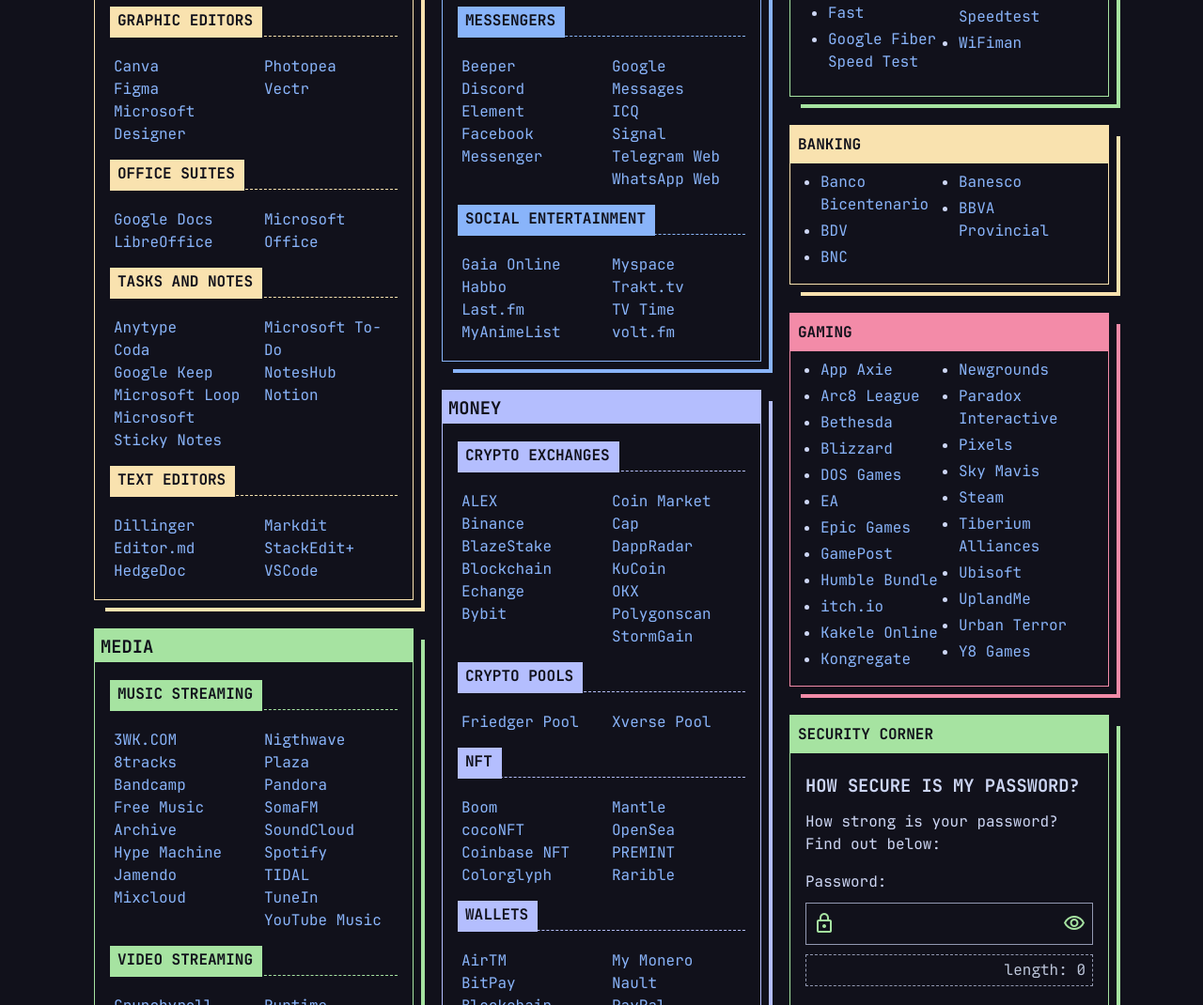
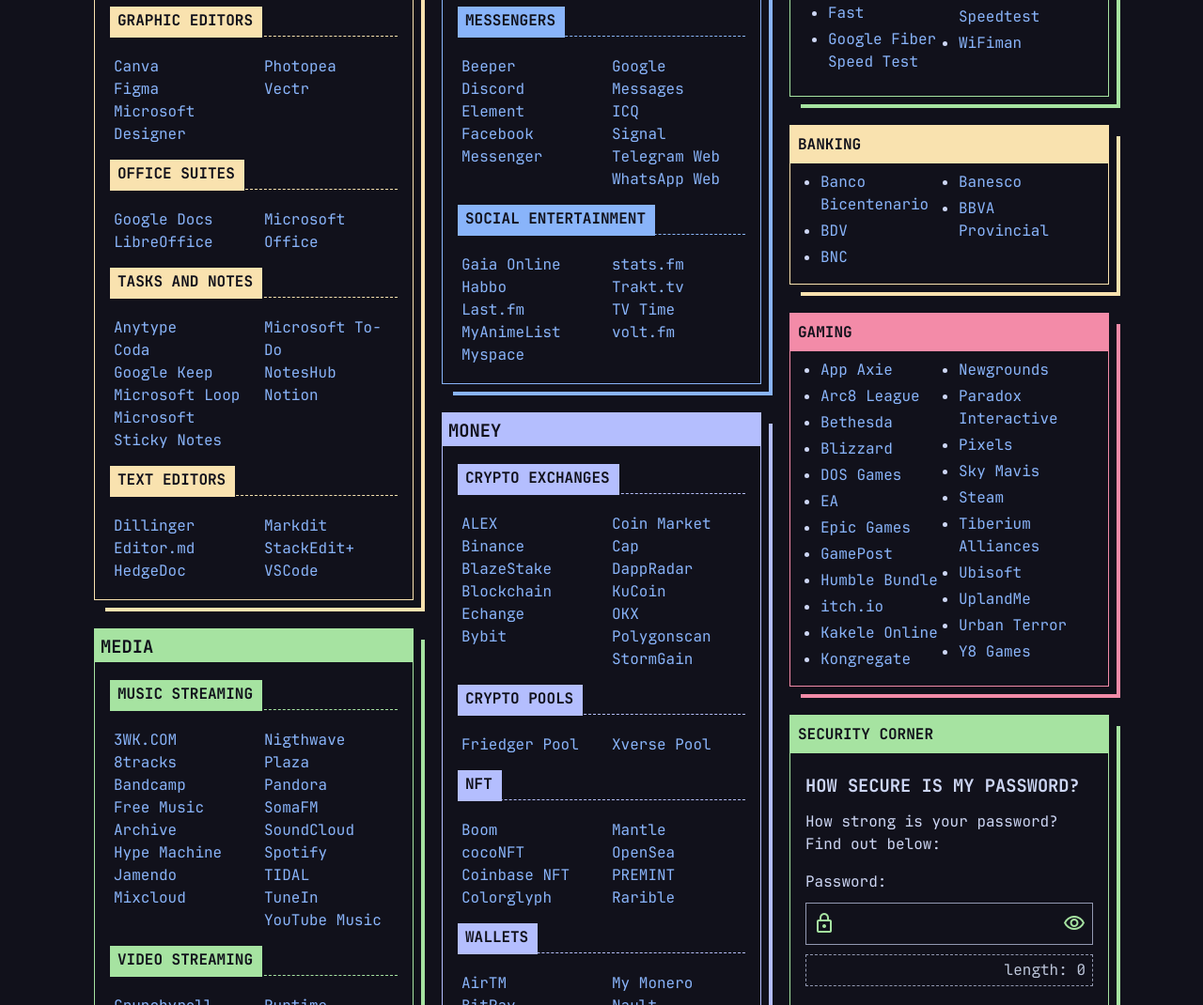
Before and after one commit to gabeweb/gabehoo, a plain HTML site: page index.html in a window 1280 px wide. Shown: the part 2203-3273 px from the top of the page at 94% size. Drawn offline with Linux system fonts and the light colour scheme; no server answers.

Commit message:
Add files via upload

```diff
--- a/index.html
+++ b/index.html
@@ -2100,6 +2100,11 @@
                   <a href="https://myspace.com/" title="Myspace" target="_blank"
                     >Myspace</a
                   >
+                </li>
+                <li>
+                  <a href="https://stats.fm/" title="stats.fm" target="_blank">
+                    stats.fm
+                  </a>
                 </li>
                 <li>
                   <a href="https://trakt.tv/" title="Trakt.tv" target="_blank"
```
